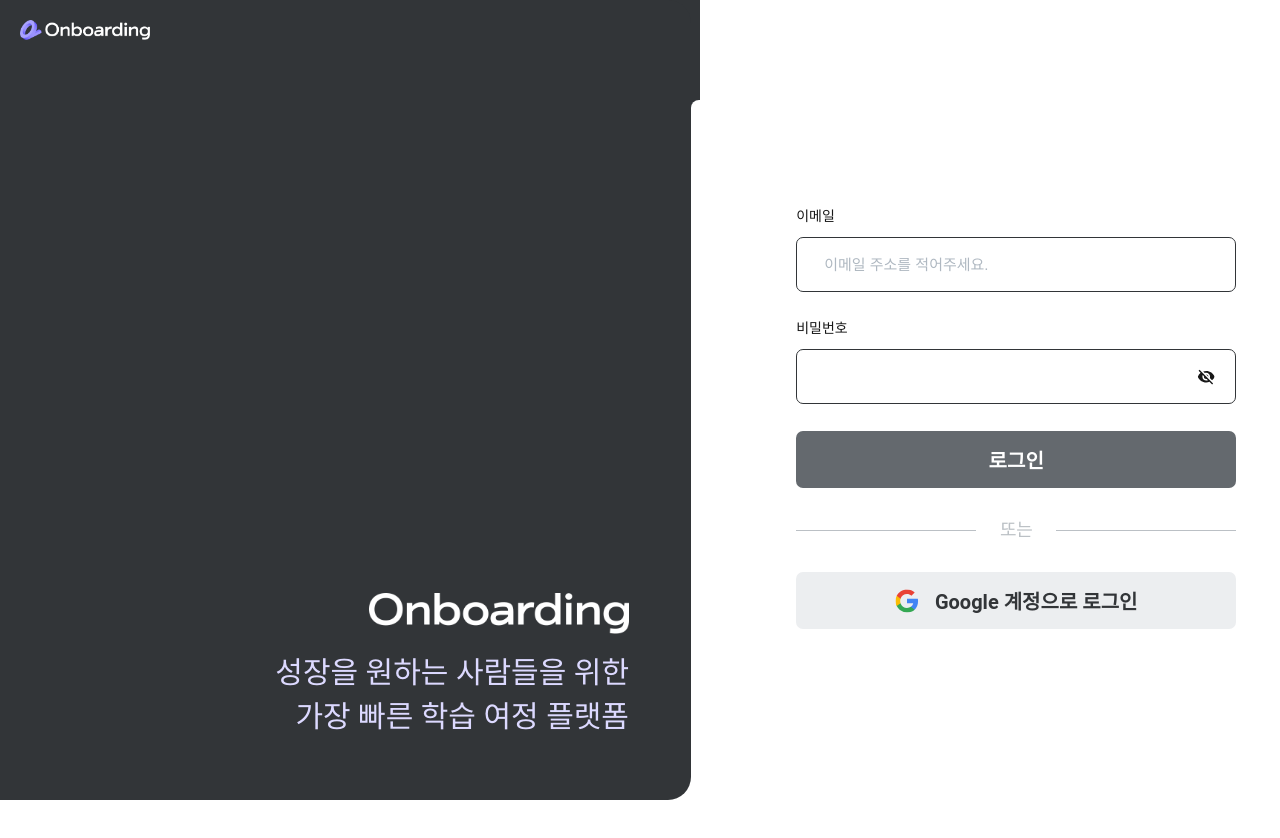
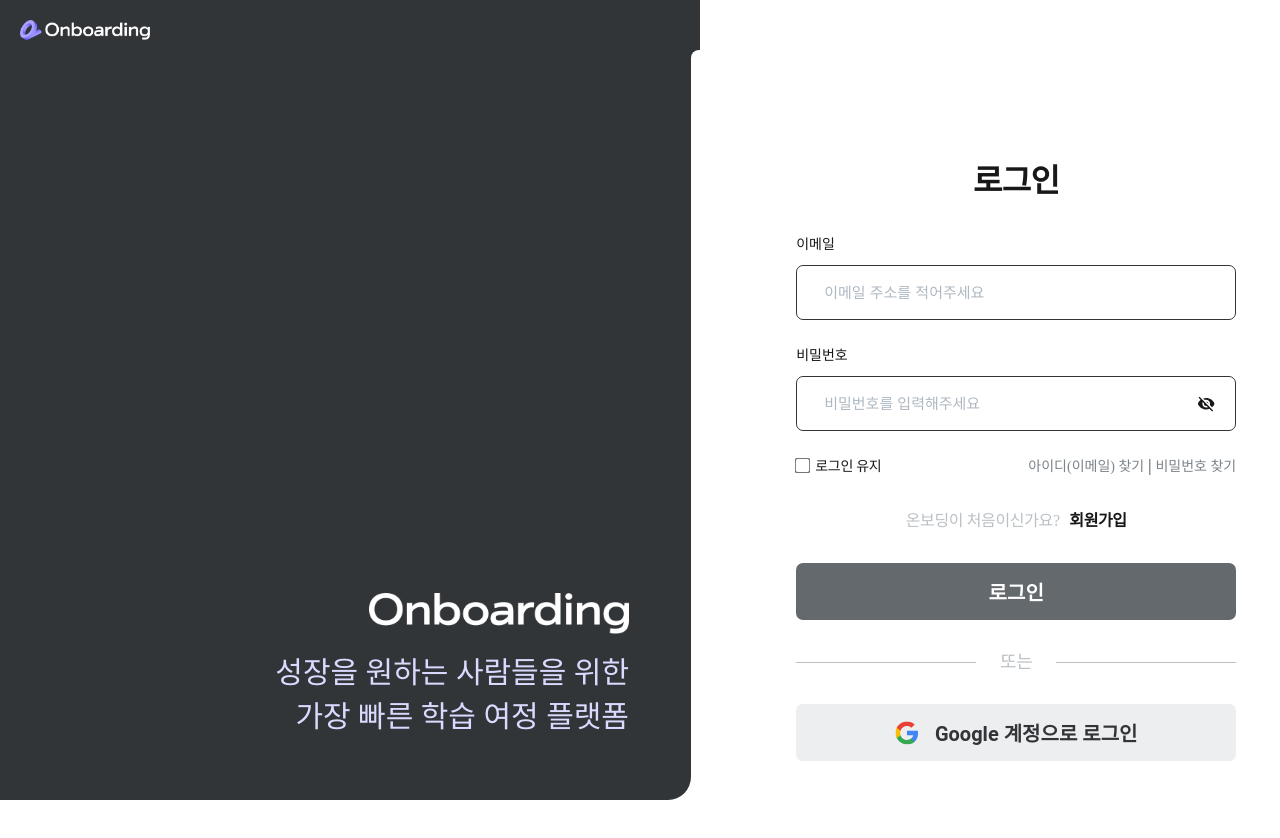
Before and after one commit to TeamLearningFlow/LearningFlow-FE, a Next.js app: page /login in a window 1280 px wide. Shown: the top 838 px of the page. Before the commit the page ends 800 px from the top, so only its background shows below. Built offline with nearby package versions, Linux system fonts and the light colour scheme.

Commit message:
feat: 로그인 페이지 ui 중간 제작 #6

```diff
--- a/src/pages/components/inputEmail.tsx
+++ b/src/pages/components/inputEmail.tsx
@@ -10,7 +10,7 @@ const InputWrapper = styled.div`
   border: 0.696px solid #323538;
   border-radius: 6.962px;
   padding: 12px;
-  margin-bottom: 25px;
+  margin-bottom: 24px;
 `;
 
 const Input = styled.input`
@@ -38,7 +38,7 @@ const InputEmail: React.FC = () => {
     <div>
       <Label htmlFor="email">이메일</Label>
       <InputWrapper>
-        <Input type="email" placeholder="이메일 주소를 적어주세요." />
+        <Input type="email" placeholder="이메일 주소를 적어주세요" />
       </InputWrapper>
     </div>
   );
--- a/src/pages/components/inputPw.tsx
+++ b/src/pages/components/inputPw.tsx
@@ -12,7 +12,7 @@ const InputWrapper = styled.div`
   border: 0.696px solid #323538;
   border-radius: 6.962px;
   padding: 12px;
-  margin-bottom: 27px;
+  margin-bottom: 24px;
 
   img {
     width: 18px;
@@ -57,7 +57,7 @@ const InputPw: React.FC = () => {
     <div>
       <Label htmlFor="password">비밀번호</Label>
       <InputWrapper>
-        <Input type="password" placeholder="" />
+        <Input type="password" placeholder="비밀번호를 입력해주세요" />
         <IconWrapper>
           <Image src={invisibleicon} alt="invisibleicon" />
         </IconWrapper>
--- a/src/pages/login.tsx
+++ b/src/pages/login.tsx
@@ -23,7 +23,7 @@ const RightSection = styled.div`
   right: 0;
   width: 46vw; /* 화면 너비의 46% 사용 */
   height: 100vh; /* 화면 전체 높이 사용 */
-  padding-top: 100px;
+  padding-top: 50px;
   display: flex;
   flex-direction: column;
 `;
@@ -35,6 +35,73 @@ const FormContainer = styled.div`
   background-color: #ffffff;
 `;
 
+const Title = styled.h1`
+  width: 440px;
+  font-size: 32px;
+  font-weight: 600;
+  letter-spacing: -0.64px;
+  margin-bottom: 32px;
+  text-align: center;
+  color: #181818;
+`;
+
+const CheckboxContainer = styled.div`
+  width: 440px;
+  display: flex;
+  justify-content: space-between;
+  align-items: center;
+  margin-bottom: 32px;
+
+  label {
+    font-size: 14px;
+    font-weight: 400;
+    letter-spacing: -0.28px;
+    color: #181818;
+    display: flex;
+    align-items: center;
+    position: relative;
+
+    input {
+      transform: scale(1.2); /* 체크박스 크기 1.2배 확대 */
+      margin-right: 6px;
+      cursor: pointer;
+    }
+  }
+
+  a {
+    font-size: 14px;
+    color: #7c8389;
+    text-decoration: none;
+
+    &:hover {
+      text-decoration: underline;
+    }
+  }
+`;
+
+const SignupText = styled.p`
+  width: 440px;
+  text-align: center;
+  font-size: 16px;
+  font-weight: 400;
+  letter-spacing: -0.36px;
+  color: #bbc0c5;
+  margin-bottom: 32px;
+
+  a {
+    color: #181818;
+    font-size: 16px;
+    font-weight: 600;
+    letter-spacing: -0.36px;
+    text-decoration: none;
+    margin-left: 6px;
+
+    &:hover {
+      text-decoration: underline;
+    }
+  }
+`;
+
 const LoginPage: React.FC = () => {
   return (
     <>
@@ -43,8 +110,21 @@ const LoginPage: React.FC = () => {
       <PageContainer>
         <RightSection>
           <FormContainer>
+            <Title>로그인</Title>
             <InputEmail />
             <InputPw />
+            <CheckboxContainer>
+              <label>
+                <input type="checkbox" /> 로그인 유지
+              </label>
+              <div>
+                <a href="/forgot-id">아이디(이메일) 찾기</a> |{' '}
+                <a href="/forgot-password">비밀번호 찾기</a>
+              </div>
+            </CheckboxContainer>
+            <SignupText>
+              온보딩이 처음이신가요? <a href="/signup">회원가입</a>
+            </SignupText>
             <AuthButton disabled={true} text="로그인" />
             <Divider />
             <GoogleAuthButton text="Google 계정으로 로그인" />
```
